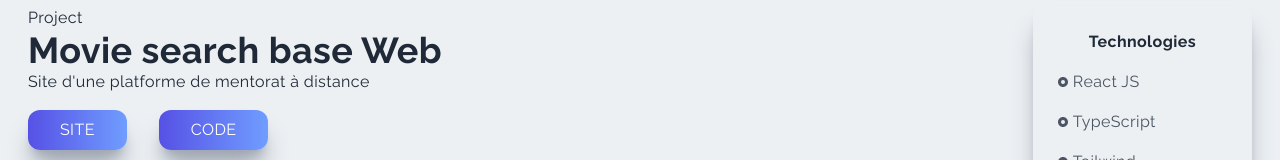
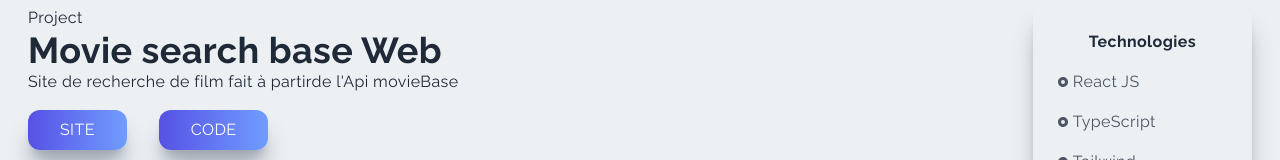
Before and after one commit to Animasso/PortofolioNext, a Next.js app: page /Movie in a window 1280 px wide. Shown: the part 346-506 px from the top of the page. Built offline with nearby package versions, Linux system fonts and the light colour scheme.

Commit message:
change :movie project structure

```diff
--- a/pages/Movie.jsx
+++ b/pages/Movie.jsx
@@ -16,8 +16,8 @@ const Movie = () => {
       <div className=" w-full">
         <ProjectDetail
           projetImage={MoviePic}
-          projetTitle="Movie search base Web"
-          projetStructure="Site d'une platforme de mentorat à distance "
+          projetTitle="Movie search base Web "
+          projetStructure="Site de recherche de film fait à partirde l'Api movieBase "
           projetTech=" React JS/Tailwind/Api/Appwrite/Framer motion"
           projetLink="https://movie-display-five.vercel.app/"
           projetGit="https://github.com/Animasso/movieDisplay"
```
